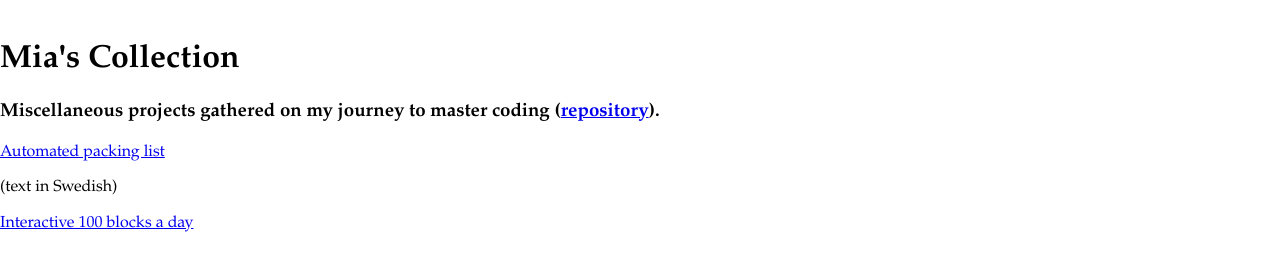
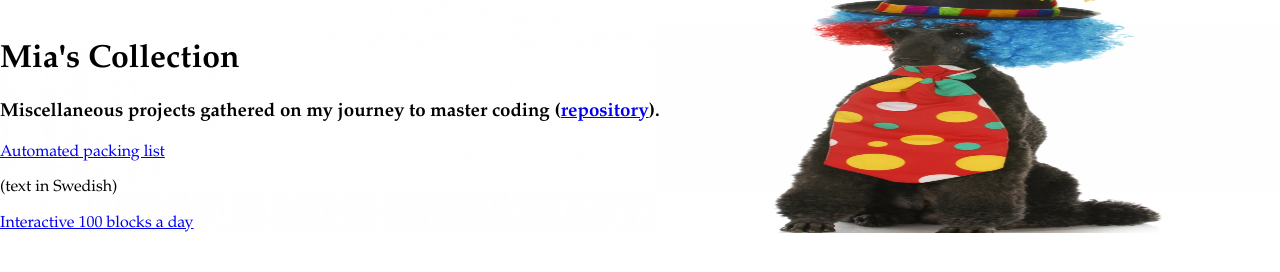
Before and after one commit to DaintyDysphemism/collection, a plain HTML site: page index.html in a window 1280 px wide. Drawn offline with Linux system fonts and the light colour scheme.

Commit message:
Update style.css

```diff
--- a/style.css
+++ b/style.css
@@ -1,5 +1,5 @@
 body {
-  background-image: clownpoodle.jpg;
+  background-image: url(clownpoodle.jpg);
   background-size: 100% 100%;
   background-repeat: no-repeat;
   display: inline;
```
